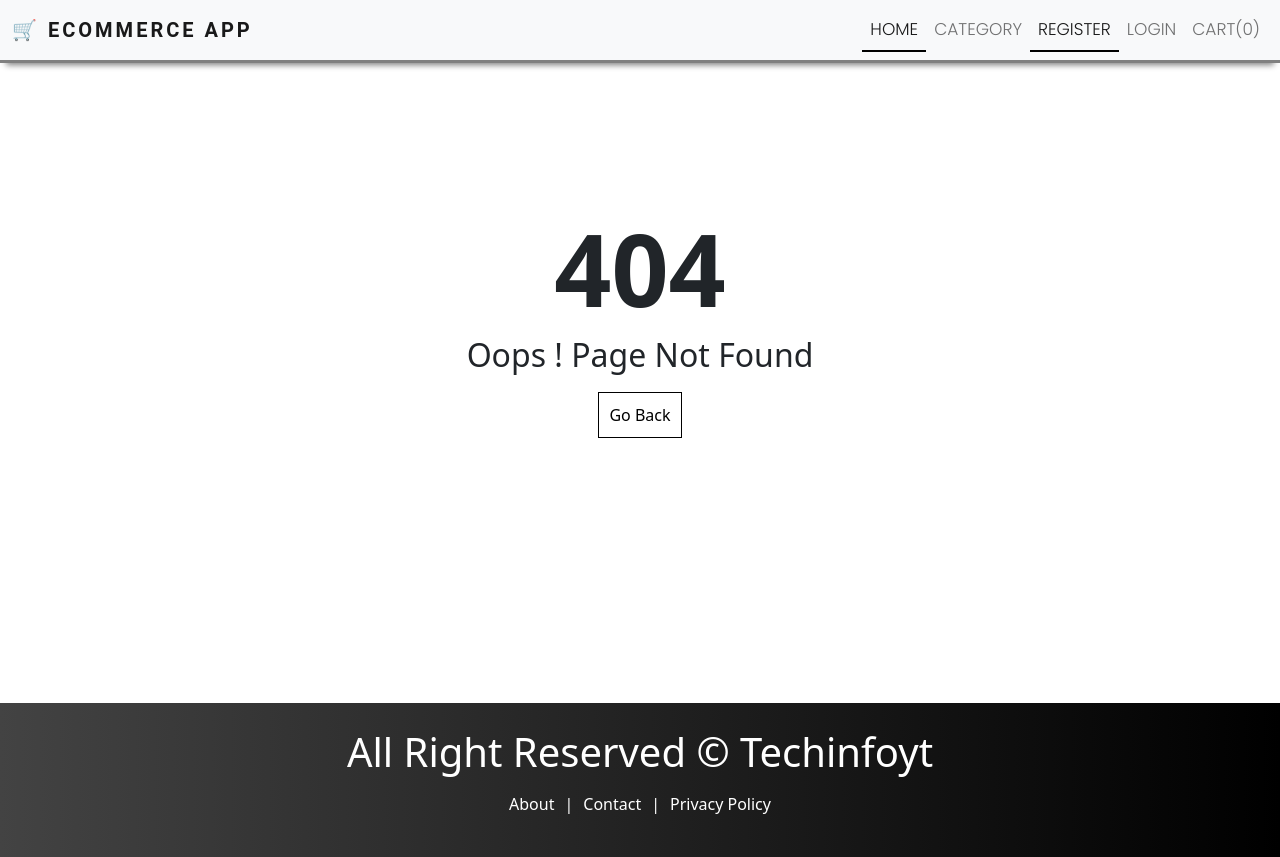
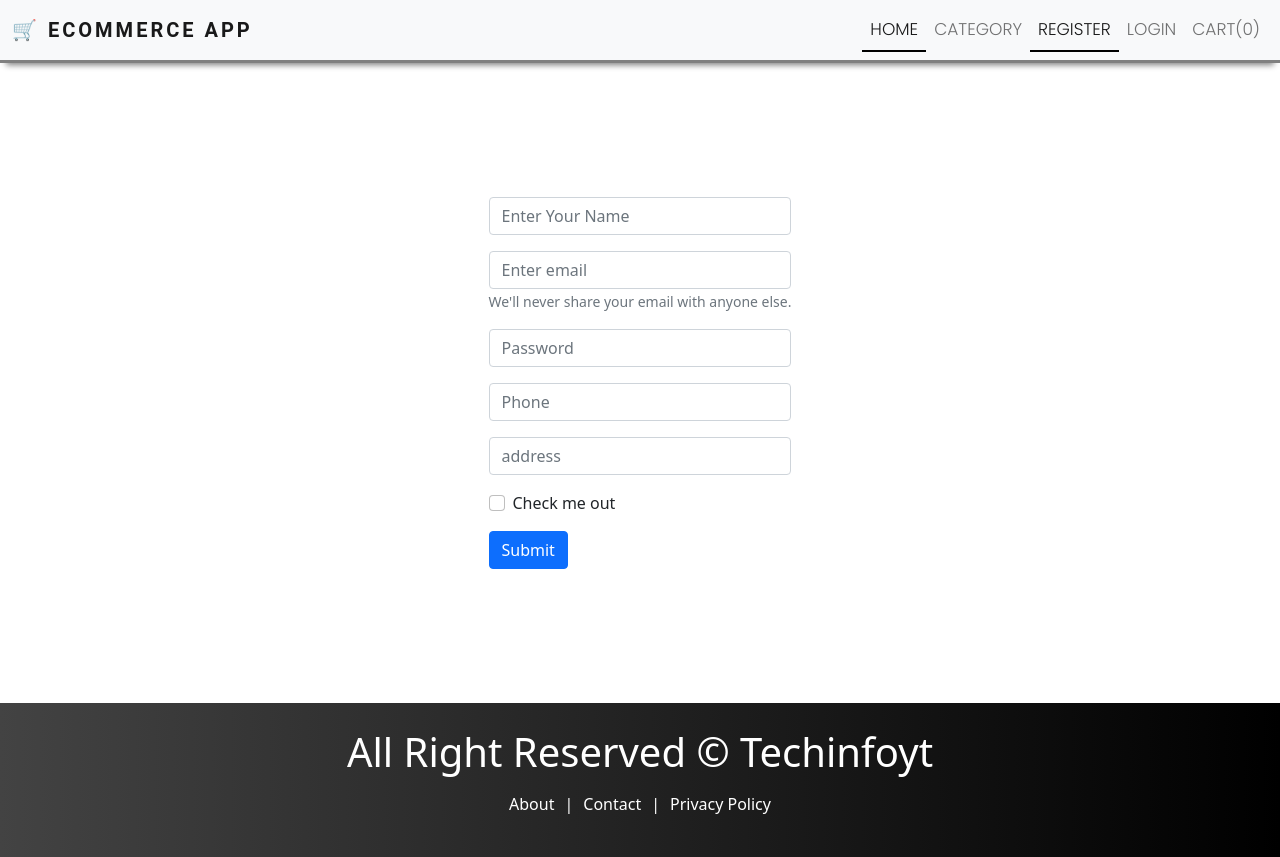
Before and after one commit to MgMorshed123/ECommerce-Website-n, a React (Create React App) app in the folder client/: page /register in a window 1280 px wide. Before the commit this address had no page. Built offline with nearby package versions, Linux system fonts and the light colour scheme.

Commit message:
added react toastify

```diff
--- a/client/package.json
+++ b/client/package.json
@@ -6,11 +6,16 @@
     "@testing-library/jest-dom": "^5.17.0",
     "@testing-library/react": "^13.4.0",
     "@testing-library/user-event": "^13.5.0",
+    "axios": "^1.6.2",
+    "bootstrap": "^5.3.2",
     "react": "^18.2.0",
+    "react-bootstrap": "^2.9.1",
     "react-dom": "^18.2.0",
+    "react-helmet": "^6.1.0",
     "react-icons": "^4.12.0",
     "react-router-dom": "^6.20.0",
     "react-scripts": "5.0.1",
+    "react-toastify": "^9.1.3",
     "web-vitals": "^2.1.4"
   },
   "scripts": {
--- a/client/src/App.js
+++ b/client/src/App.js
@@ -7,7 +7,10 @@ import About from './Pages/About/About';
 import Coontact from './Pages/Contact/Coontact';
 import Policy from './Pages/Policy/Policy';
 import PageNotFound from './Pages/PageNotFound/PageNotFound';
-
+import Register from './Pages/Regsiter/Register';
+import Login from './Pages/Login/Login';
+import { ToastContainer, toast } from 'react-toastify';
+  import 'react-toastify/dist/ReactToastify.css';
 function App() {
 
   return (
@@ -18,6 +21,8 @@ function App() {
     <Route path='/about' element ={<About></About>} />
     <Route path='/contact' element ={<Coontact></Coontact>} />
     <Route path='/policy' element ={<Policy></Policy>} />
+    <Route path='/register' element ={<Register></Register>} />
+    <Route path='/login' element ={<Login></Login>} />
     <Route path='*' element ={<PageNotFound></PageNotFound>} />
   </Routes>
 
--- /dev/null
+++ b/client/src/Pages/Login/Login.js
@@ -0,0 +1,10 @@
+import React from 'react'
+import Layout from '../../Component/Layout/Layout'
+
+const Login = () => {
+  return (
+    <Layout>Login</Layout>
+  )
+}
+
+export default Login
--- /dev/null
+++ b/client/src/Pages/Regsiter/Register.js
@@ -0,0 +1,101 @@
+import React, { useState } from 'react'
+import Layout from '../../Component/Layout/Layout';
+import Button from 'react-bootstrap/Button';
+import Form from 'react-bootstrap/Form';
+import e from 'cors';
+
+const Register = () => {
+
+   const [name, setName] = useState("")
+   const [email, setEmail] = useState("")
+   const [password, setPassword] = useState("")
+   const [phone, setPhone] = useState("")
+   const [address, setAddress] = useState("")
+
+
+
+   const handleSubmit  = (e) => {
+
+      e.preventDefault()
+
+console.log(name,email , password, phone, address)
+
+   }
+
+
+
+
+
+    return (
+  <Layout>
+
+
+     <div className='register'>
+
+     <Form  onSubmit={handleSubmit}>
+     <Form.Group className="mb-3" controlId="formBasicname">
+        <Form.Control type="name"
+                value={name}
+                onChange={(e) => setName(e.target.value)}
+        placeholder="Enter Your Name" />
+        <Form.Text className="text-muted">
+        </Form.Text>
+      </Form.Group>
+
+
+
+      <Form.Group className="mb-3" controlId="formBasicEmail">
+        <Form.Control type="email" placeholder="Enter email"
+                  onChange={(e) => setEmail(e.target.value)}
+        value={email}
+        />
+        <Form.Text className="text-muted">
+          We'll never share your email with anyone else.
+        </Form.Text>
+      </Form.Group>
+
+
+      <Form.Group className="mb-3" controlId="formBasicPassword">
+        <Form.Control type="password"
+                value={password}
+                onChange={(e) => setPassword(e.target.value)}
+        placeholder="Password" />
+      </Form.Group>
+
+
+
+
+
+      <Form.Group className="mb-3" controlId="formBasicPassword">
+        <Form.Control type="password"
+          value={phone}
+          onChange={(e) => setPhone(e.target.value)}
+          placeholder="Phone" />
+      </Form.Group>
+
+
+      <Form.Group className="mb-3" controlId="formBasicPassword">
+        <Form.Control type="password"
+          value={address}
+          onChange={(e) => setAddress(e.target.value)}
+          placeholder="address" />
+      </Form.Group>
+
+
+
+      <Form.Group className="mb-3" controlId="formBasicCheckbox">
+        <Form.Check type="checkbox" label="Check me out" />
+      </Form.Group>
+      <Button variant="primary" type="submit">
+        Submit
+      </Button>
+    </Form>
+
+
+     </div>
+ </Layout>
+  )
+
+}
+
+export default Register
--- a/client/src/index.css
+++ b/client/src/index.css
@@ -142,3 +142,10 @@
   color: white;
   padding: 20px 0px;
 }
+
+.register {
+  display: flex;
+  align-items: center;
+  justify-content: center;
+  height:  80vh;
+}
--- a/client/src/index.js
+++ b/client/src/index.js
@@ -4,6 +4,7 @@ import './index.css';
 import App from './App';
 import reportWebVitals from './reportWebVitals';
 import {BrowserRouter} from 'react-router-dom'
+
 const root = ReactDOM.createRoot(document.getElementById('root'));
 root.render(
 
```
Also changed, not shown: 1 other file (tests, documents, lock files or other folders).
